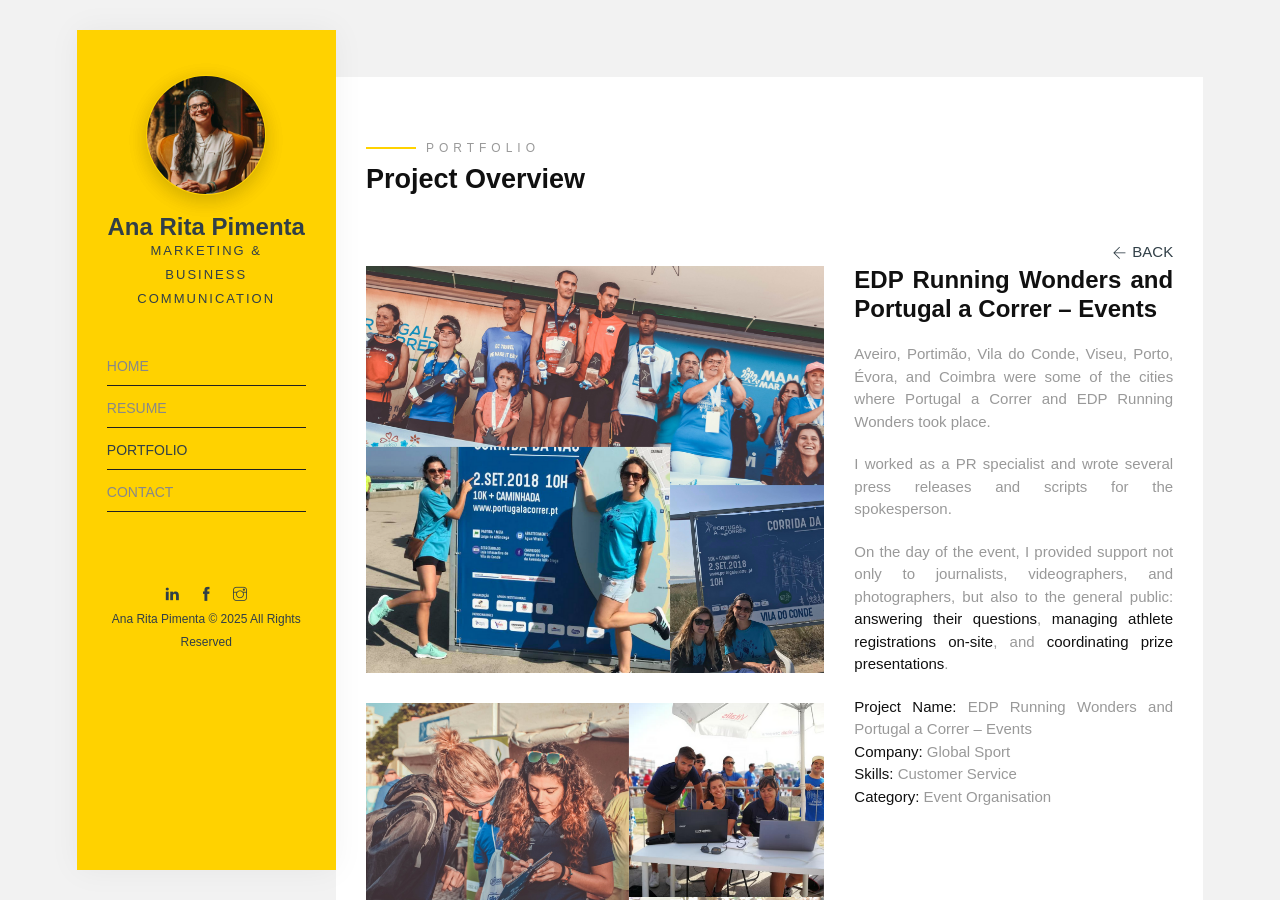
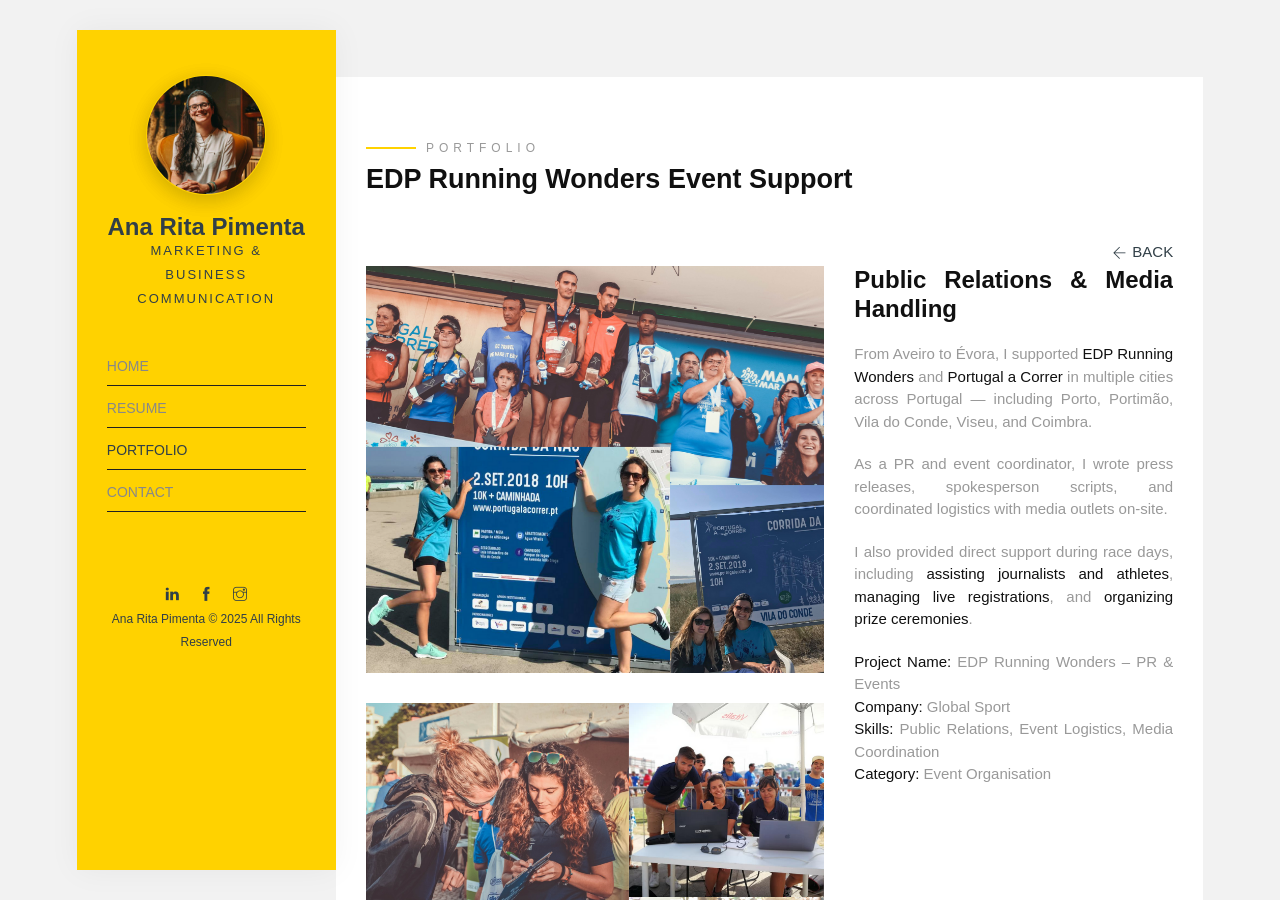
Before and after one commit to anaritapimenta/anaritapimenta.github.io, a Jekyll site: the page built from portfolio/edp-running-wonders-and-portugal-a-correr-events/index.html, in a window 1280 px wide and 900 px high. Built offline with Jekyll 4.4.1, drawn with Linux system fonts in a browser that asks for light colours; some web fonts are replaced.

Commit message:
Update index.html

```diff
--- a/portfolio/edp-running-wonders-and-portugal-a-correr-events/index.html
+++ b/portfolio/edp-running-wonders-and-portugal-a-correr-events/index.html
@@ -1,12 +1,14 @@
 ---
-title: EDP Running Wonders & Portugal a Correr – PR & Events
-description: PR and event support for EDP Running Wonders and Portugal a Correr across several Portuguese cities. Press releases, media coordination, and athlete support.
+title: EDP Running Wonders – PR & Event Coordination
 layout: default
+description: PR and on-site event coordination across Portugal for EDP Running Wonders and Portugal a Correr. Media support and public engagement by Ana Rita Pimenta.
+og_image: /assets/img/portfolio/project-8/1.png
 ---
 
 <head>
   <meta charset="UTF-8" />
   <meta name="viewport" content="width=device-width, initial-scale=1.0" />
+
   <title>{{ page.title }} | Ana Rita Pimenta</title>
   <meta name="description" content="{{ page.description }}" />
 
@@ -15,13 +17,13 @@
   <meta property="og:description" content="{{ page.description }}" />
   <meta property="og:type" content="website" />
   <meta property="og:url" content="{{ page.url | absolute_url }}" />
-  <meta property="og:image" content="{{ 'assets/img/portfolio/project-8/1.png' | prepend: site.baseurl | prepend: site.url }}" />
+  <meta property="og:image" content="{{ page.og_image | absolute_url }}" />
 
   <!-- Twitter Card -->
   <meta name="twitter:card" content="summary_large_image" />
   <meta name="twitter:title" content="{{ page.title }} | Ana Rita Pimenta" />
   <meta name="twitter:description" content="{{ page.description }}" />
-  <meta name="twitter:image" content="{{ 'assets/img/portfolio/project-8/1.png' | prepend: site.baseurl | prepend: site.url }}" />
+  <meta name="twitter:image" content="{{ page.og_image | absolute_url }}" />
 </head>
 
 <div class="projects">
@@ -30,7 +32,7 @@
       <div class="col-md-12">
         <span class="heading-meta style-1">Portfolio</span>
         <h1 class="heading animate-box" data-animate-effect="fadeInLeft">
-          Project Overview
+          EDP Running Wonders Event Support
         </h1>
         <a
           href="{{ 'portfolio/' | prepend: site.baseurl | prepend: site.url }}"
@@ -47,53 +49,49 @@
             "
           >
             Back
-          </p>
+          </span>
         </a>
       </div>
     </div>
 
     <div class="row">
-      <div
-        class="col-md-7 image-content animate-box"
-        data-animate-effect="fadeInLeft"
-      >
+      <!-- Images -->
+      <div class="col-md-7 image-content animate-box" data-animate-effect="fadeInLeft">
         <img
           class="img-fluid mb-30"
           src="{{ 'assets/img/portfolio/project-8/1.png' | prepend: site.baseurl | prepend: site.url }}"
-          alt="EDP Running Wonders event in Portugal – Athlete running on race day"
+          alt="Athlete running during the EDP Running Wonders event"
           loading="lazy"
         />
         <img
           class="img-fluid mb-30"
           src="{{ 'assets/img/portfolio/project-8/2.png' | prepend: site.baseurl | prepend: site.url }}"
-          alt="Crowd and event setup at EDP Running Wonders in Portugal"
+          alt="Event audience and stage at EDP Running Wonders in Portugal"
           loading="lazy"
         />
       </div>
 
-      <div
-        class="col-md-5 sticky-parent animate-box"
-        data-animate-effect="fadeInLeft"
-      >
+      <!-- Project Description -->
+      <div class="col-md-5 sticky-parent animate-box" data-animate-effect="fadeInLeft">
         <div id="sticky_item">
           <article class="project-desc">
-            <h2>EDP Running Wonders and Portugal a Correr – Events</h2>
+            <h2>Public Relations & Media Handling</h2>
             <p>
-              Aveiro, Portimão, Vila do Conde, Viseu, Porto, Évora, and Coimbra were some of the cities where Portugal a Correr and EDP Running Wonders took place.
+              From Aveiro to Évora, I supported <strong>EDP Running Wonders</strong> and <strong>Portugal a Correr</strong> in multiple cities across Portugal — including Porto, Portimão, Vila do Conde, Viseu, and Coimbra.
             </p>
+
             <p>
-              I worked as a PR specialist and wrote several press releases and scripts for the spokesperson.
+              As a PR and event coordinator, I wrote press releases, spokesperson scripts, and coordinated logistics with media outlets on-site.
             </p>
+
             <p>
-              On the day of the event, I provided support not only to journalists, videographers, and photographers, but also to the general public:
-              <strong>answering their questions</strong>,
-              <strong>managing athlete registrations on-site</strong>,
-              and <strong>coordinating prize presentations</strong>.
+              I also provided direct support during race days, including <strong>assisting journalists and athletes</strong>, <strong>managing live registrations</strong>, and <strong>organizing prize ceremonies</strong>.
             </p>
+
             <p>
-              <strong>Project Name:</strong> EDP Running Wonders and Portugal a Correr – Events<br />
+              <strong>Project Name:</strong> EDP Running Wonders – PR & Events<br />
               <strong>Company:</strong> Global Sport<br />
-              <strong>Skills:</strong> Customer Service<br />
+              <strong>Skills:</strong> Public Relations, Event Logistics, Media Coordination<br />
               <strong>Category:</strong> Event Organisation
             </p>
           </article>
```
Also changed, not shown: other parts of portfolio/edp-running-wonders-and-portugal-a-correr-events/index.html (+1 -1 lines).
